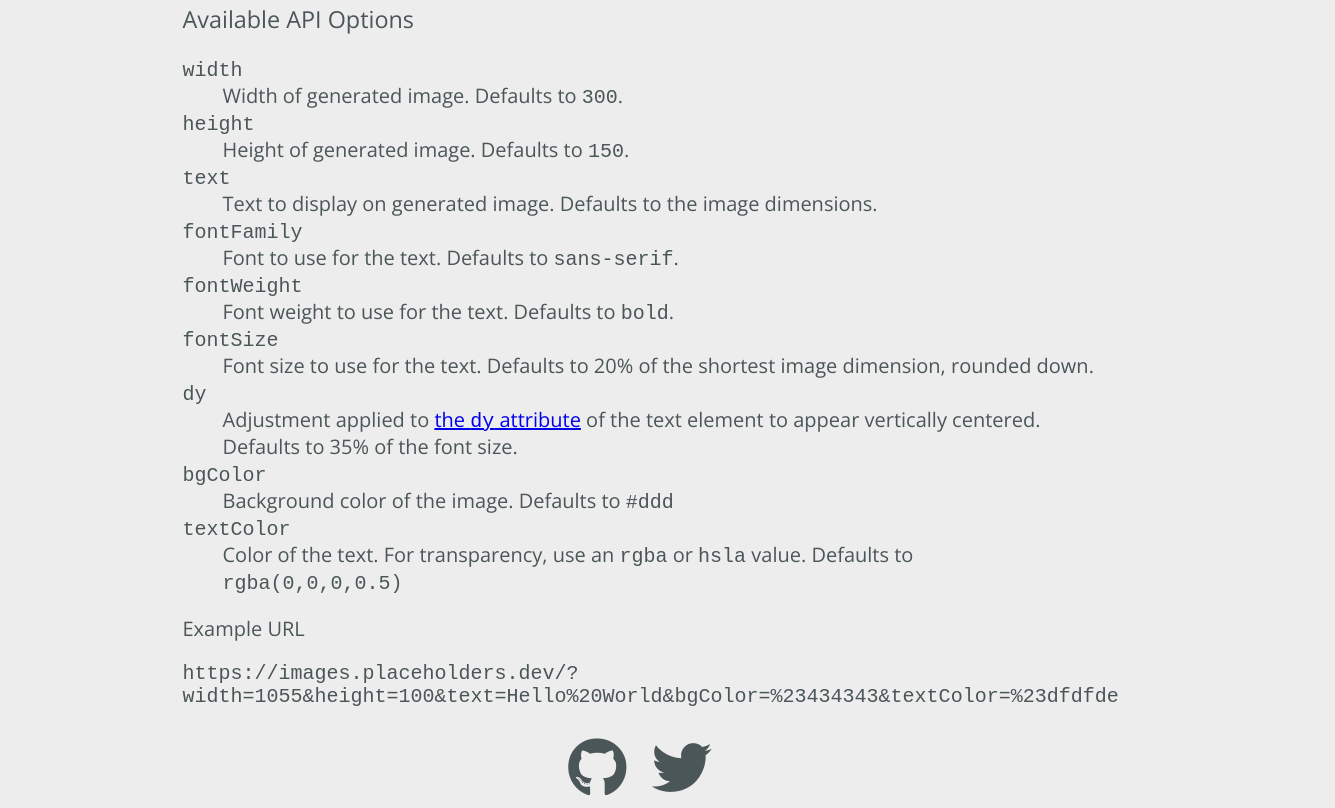
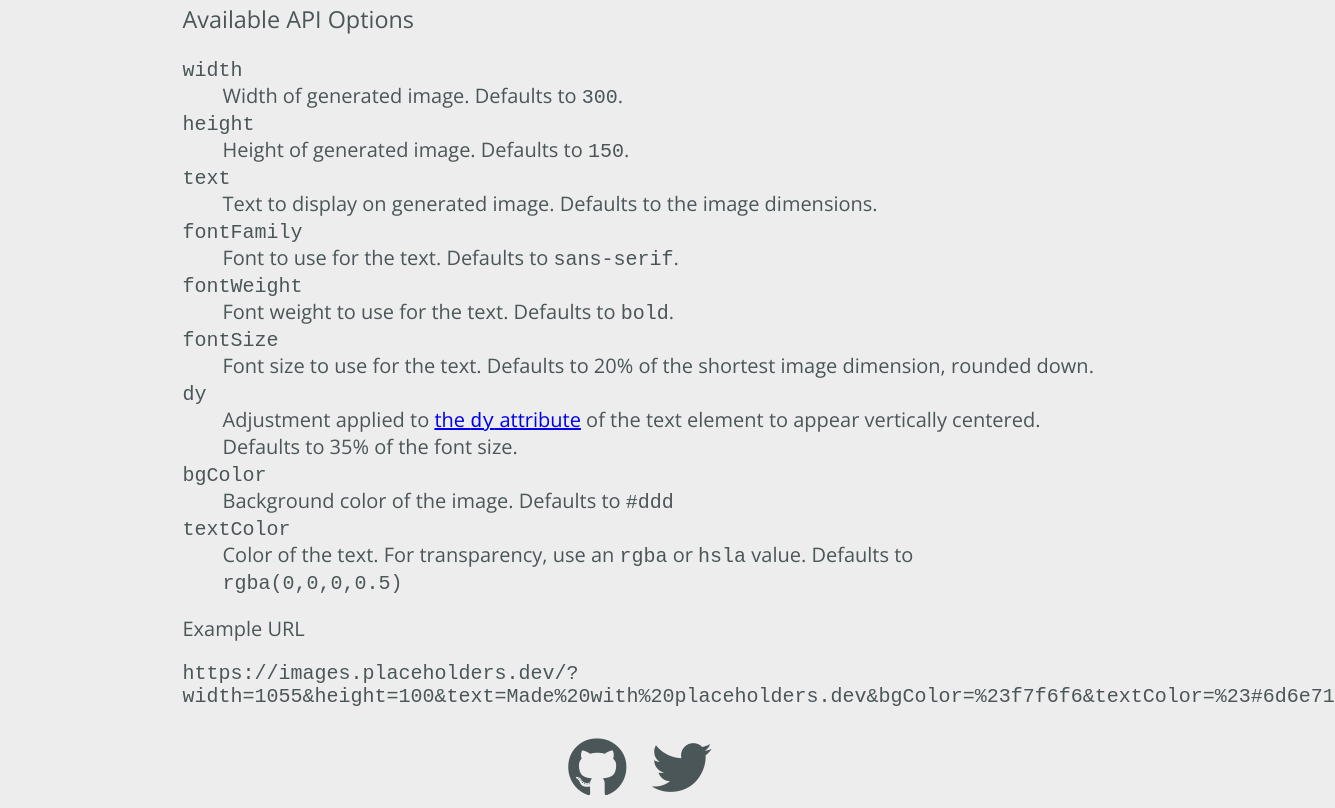
Before and after one commit to Cherry/placeholders.dev, a website: page public/index.html in a window 1280 px wide. Shown: the part 1035-1843 px from the top of the page, 1335 px wide, since content can reach past the window. Drawn offline with nearby package versions, Linux system fonts and the light colour scheme.

Commit message:
newer demo in index.html

```diff
--- a/public/index.html
+++ b/public/index.html
@@ -228,7 +228,7 @@
 			</dl>
 
 			<h4>Example URL</h4>
-			<pre>https://images.placeholders.dev/?width=1055&amp;height=100&amp;text=Hello%20World&amp;bgColor=%23434343&amp;textColor=%23dfdfde</pre>
+			<pre>https://images.placeholders.dev/?width=1055&height=100&text=Made%20with%20placeholders.dev&bgColor=%23f7f6f6&textColor=%23#6d6e71</pre>
 		</div>
 		<div class="icons-social">
 			<a target="_blank" href="https://github.com/Cherry/placeholders.dev" rel="noopener"><i class="fab fa-github" role="img" aria-label="placeholders.dev GitHub"></i></a>
```
